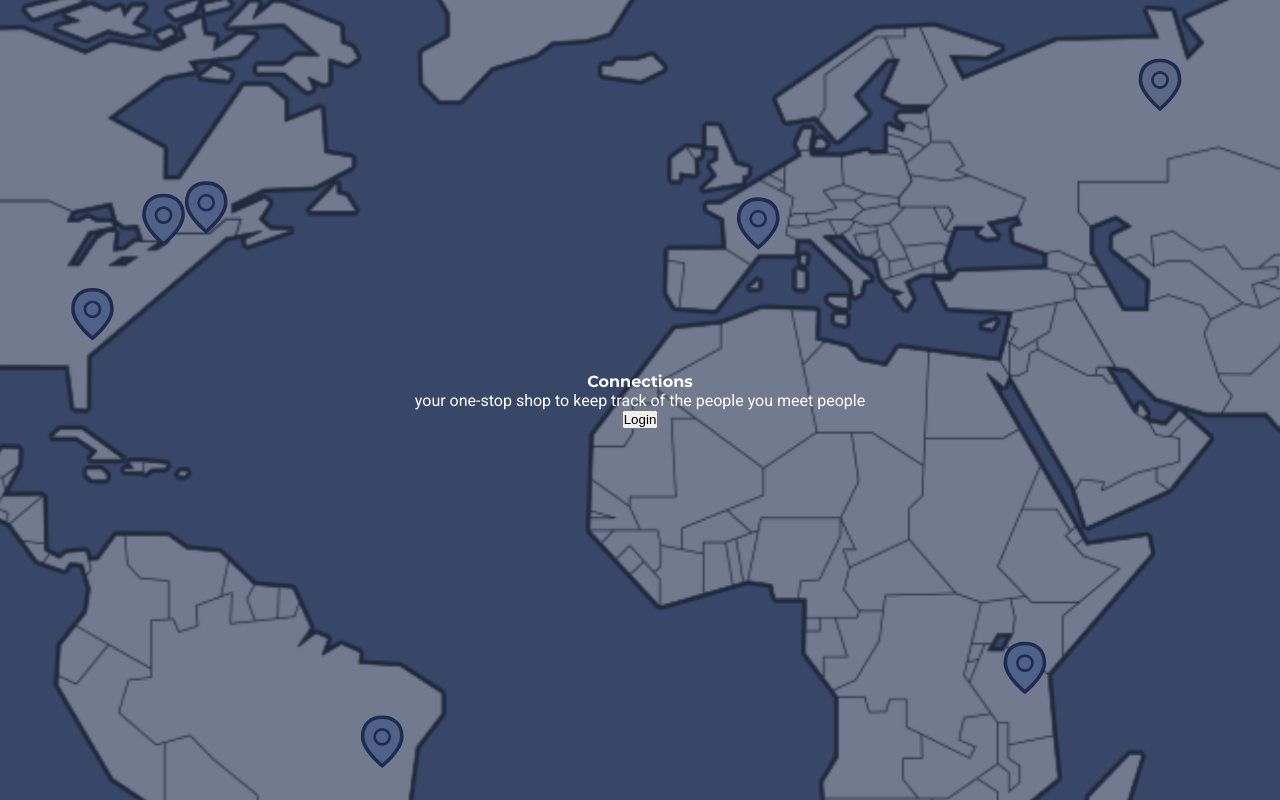
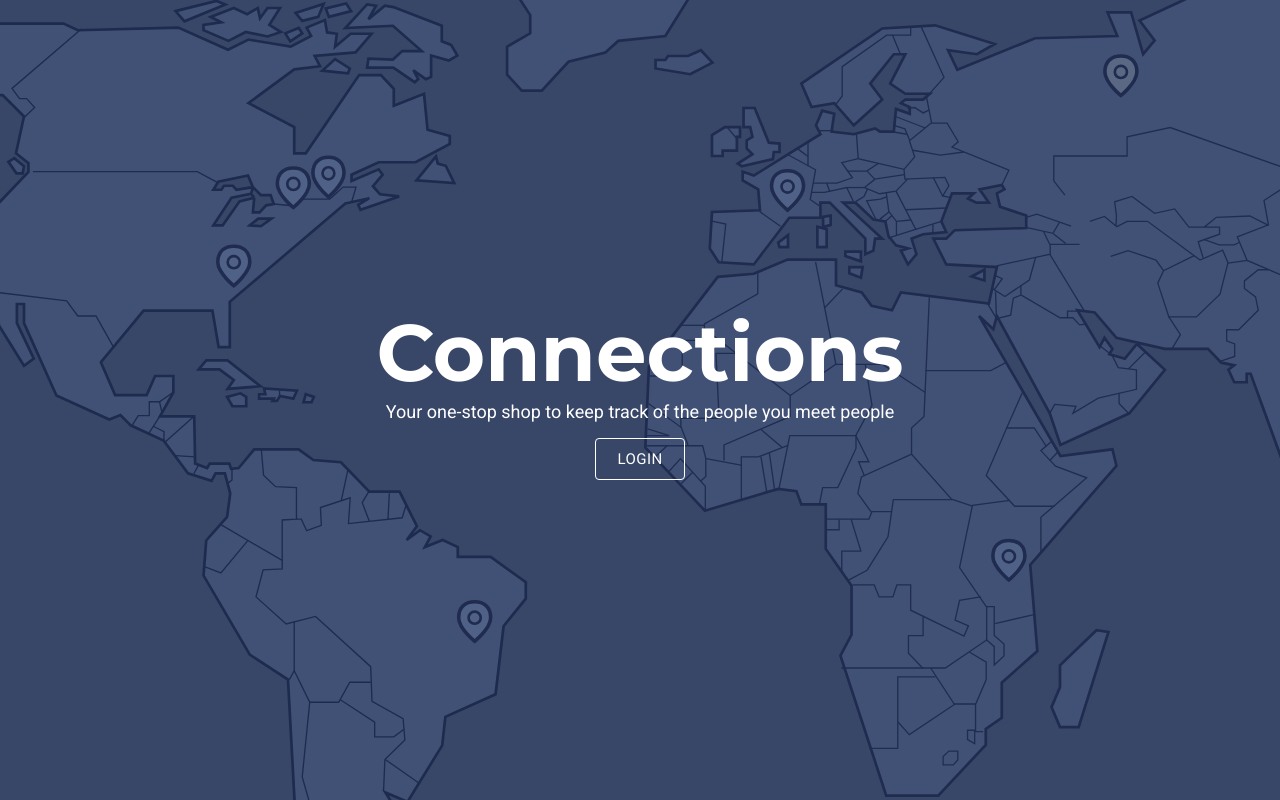
Before and after one commit to MLH-Fellowship/0.5.2-cms, a React app in the folder client/: page / in a window 1280 px wide. Built offline with nearby package versions, Linux system fonts and the light colour scheme.

Commit message:
style homepage and add custom bkgd

```diff
--- a/client/src/App.js
+++ b/client/src/App.js
@@ -10,7 +10,7 @@ class App extends Component {
   render() {
     return (
       <Router>
-        <Route path='/' component={Home}/>
+        <Route exact path='/' component={Home}/>
       </Router>
     );
   }
--- a/client/src/components/Home.js
+++ b/client/src/components/Home.js
@@ -1,19 +1,20 @@
 import React, { Component } from 'react';
+import Button from '@material-ui/core/Button';
 
 export default class Home extends Component {
     render() {
         return(
             <div className='home'>
-                <main>
+                <main className='home__container'>
                     <h1 className='home__title'>
                         Connections
                     </h1>
                     <p className='home__tagline'>
-                        your one-stop shop to keep track of the people you meet people
+                        Your one-stop shop to keep track of the people you meet people
                     </p>
-                    <button>
+                    <Button variant='outlined' size='large' className='inverted-btn'>
                         Login
-                    </button>
+                    </Button>
                 </main>
             </div>
         )
--- a/client/src/styles/App.css
+++ b/client/src/styles/App.css
@@ -28,13 +28,14 @@ h5 {
 }
 
 h1 {
-    font-size: var(--primary-color);
+    font-size: var(--title-font-size);
 }
 
 p,
 a,
 ul,
 label {
+    font-size: var(--body-font-size);
     font-family: 'Roboto', sans-serif;
 }
 
@@ -46,13 +47,20 @@ label {
     background-image: url('../assets//background.svg');
     background-size: cover;
 }
-.home > main {
+.home__container {
     display: flex;
     flex-direction: column;
     justify-content: flex-start;
+    text-align: left;
     align-items: center;
 }
 .home__title,
 .home__tagline {
     color: white;
 }
+
+.inverted-btn {
+    border-color: white !important;
+    color: white !important;
+    margin: 1rem 0 !important;
+}
```
Also changed, not shown: client/src/assets/background.svg, 1 other file (tests, documents, lock files or other folders).
